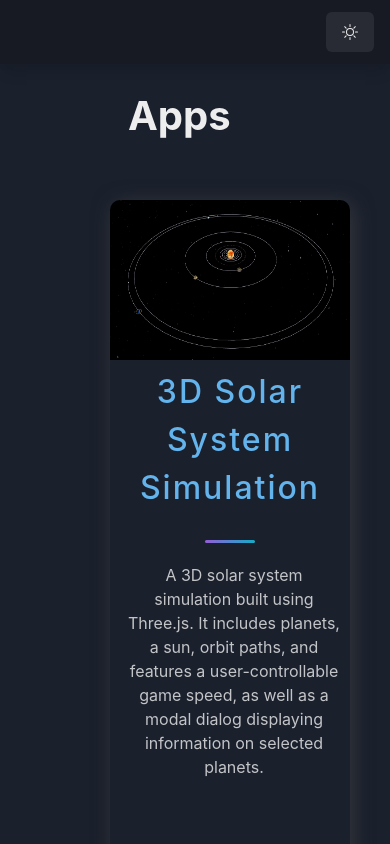
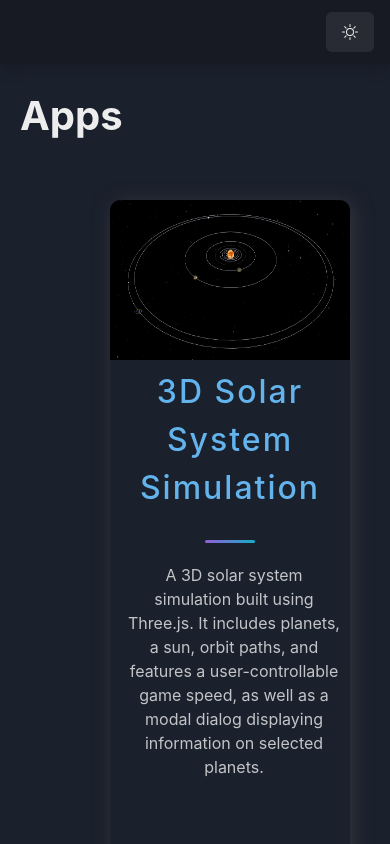
Before and after one commit to Fireplank-Website/Portfolio, a Next.js app: page /apps in a window 390 px wide. Shown: the top 844 px of the page. Built offline with nearby package versions, Linux system fonts and the light colour scheme.

Commit message:
made more responsive on mobile

```diff
--- a/styles/globals.css
+++ b/styles/globals.css
@@ -143,6 +143,13 @@ a {
   margin: 0 0 0 8rem;
   flex-direction: column;
   display: flex;
+}
+
+@media (max-width: 768px) {
+  .section-container {
+    margin: 0 0 0 1.25rem;
+    max-width: 25rem;
+  }
 }
 
 .section-header {
```
